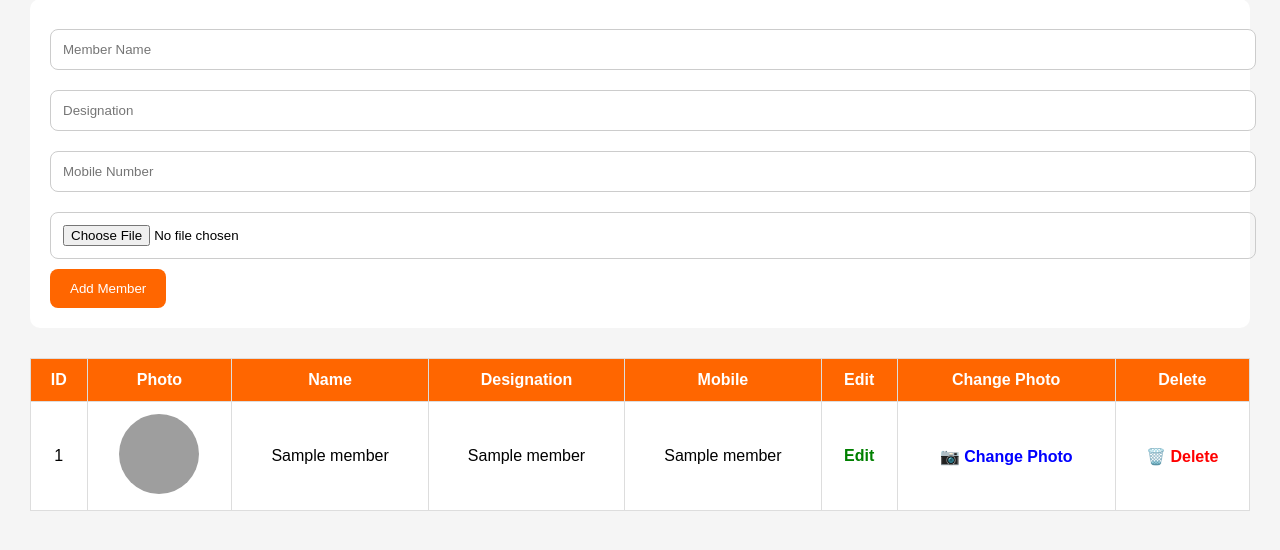
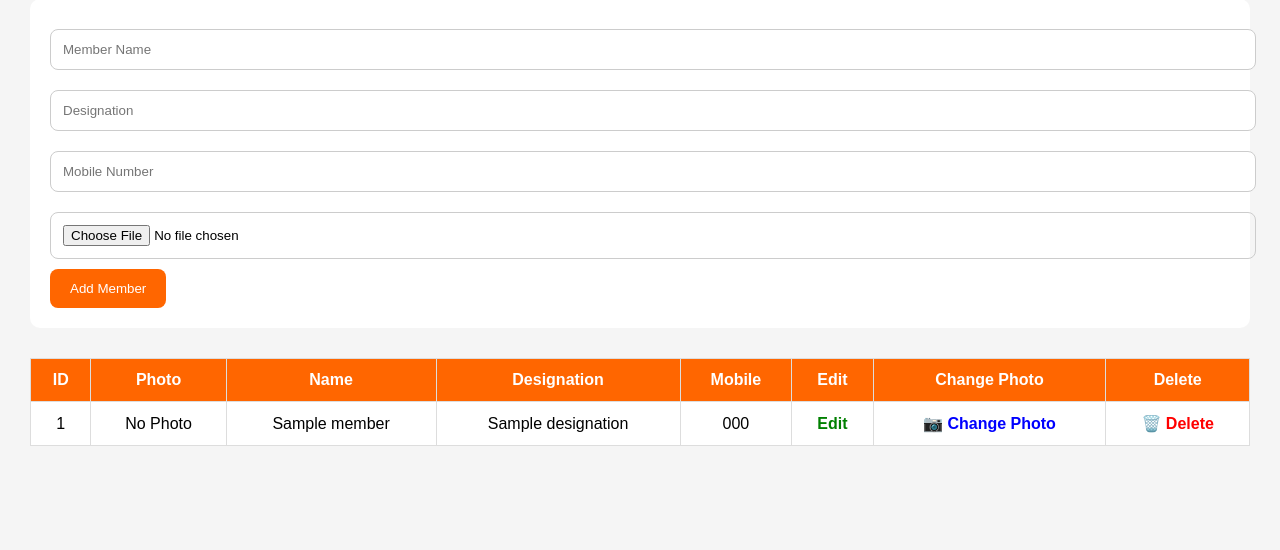
Before and after one commit to nalipireddyrohith-web/gmp-tigers-festival, a Flask app: template templates/manage_committee.html in a window 1280 px wide. Shown: the part 90-640 px from the top of the page. Run offline with Flask 3, Linux system fonts and the light colour scheme; the template is opened without the code that fills it: most values are stand-ins (such as "Sample title", 1, 10 or a date in 2020); some libraries are stand-ins or nearby versions; grey boxes are pictures that could not be loaded.

Commit message:
Fix manage committee for dict rows

```diff
--- a/templates/manage_committee.html
+++ b/templates/manage_committee.html
@@ -118,35 +118,35 @@ required>
 {% for m in members %}
 
 <tr>
-<td>{{ m[0] }}</td>
+<td>{{ m["id"] }}</td>
 
 <td>
-{% if m[4] %}
-<img src="{{ url_for('static', filename='committee_photos/' + m[4]) }}" width="80" height="80" style="border-radius:50%;">
+{% if m["photo"] %}
+<img src="{{ url_for('static', filename='committee_photos/' + m["photo"]) }}" width="80" height="80" style="border-radius:50%;">
 {% else %}
 No Photo
 {% endif %}
 </td>
 
-<td>{{ m[1] }}</td>
+<td>{{ m["name"] }}</td>
 
-<td>{{ m[2] }}</td>
-<td>{{ m[3] }}</td>
+<td>{{ m["designation"] }}</td>
+<td>{{ m["mobile"] }}</td>
 
 <td>
-<a href="/edit_committee/{{ m[0] }}" style="color:green;text-decoration:none;font-weight:bold;">
+<a href="/edit_committee/{{ m["id"] }}" style="color:green;text-decoration:none;font-weight:bold;">
 Edit
 </a>
 </td>
 
 <td>
-<a href="/change_committee_photo/{{ m[0] }}" style="color:blue;text-decoration:none;font-weight:bold;">
+<a href="/change_committee_photo/{{ m["id"] }}" style="color:blue;text-decoration:none;font-weight:bold;">
 📷 Change Photo
 </a>
 </td>
 
 <td>
-<a href="/delete_committee/{{ m[0] }}" style="color:red;text-decoration:none;font-weight:bold;">
+<a href="/delete_committee/{{ m["id"] }}" style="color:red;text-decoration:none;font-weight:bold;">
 🗑️ Delete
 </a>
 </td>
```
